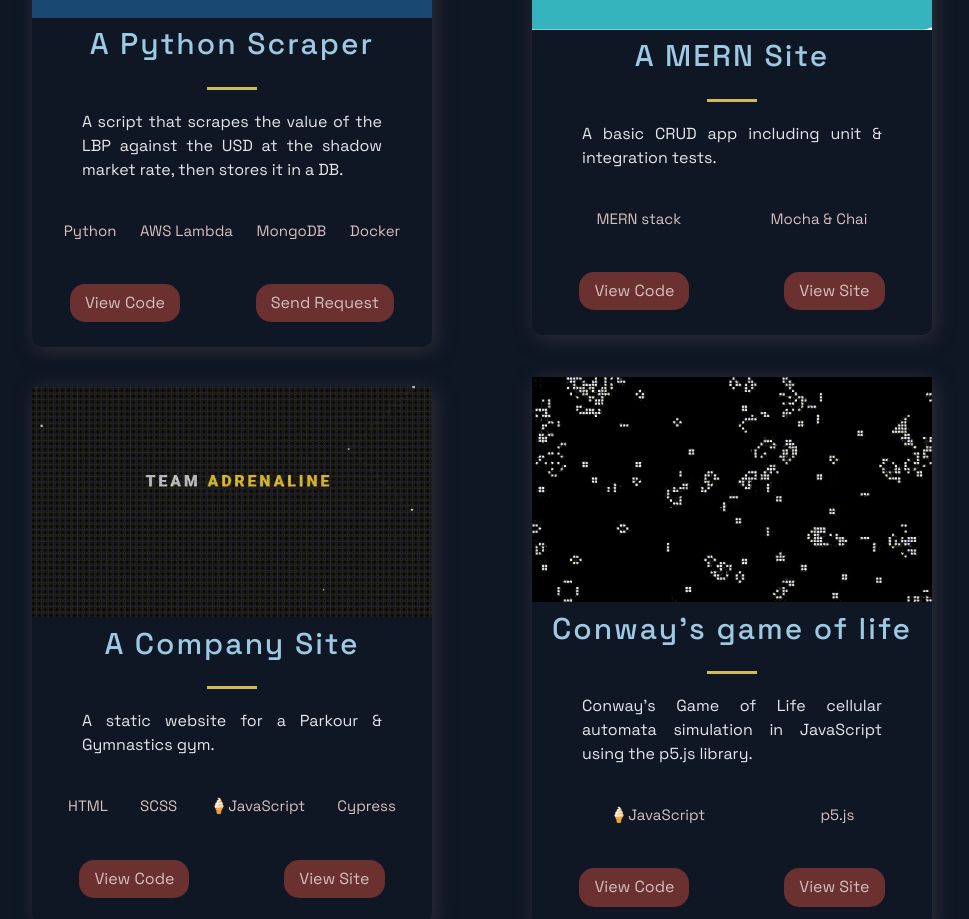
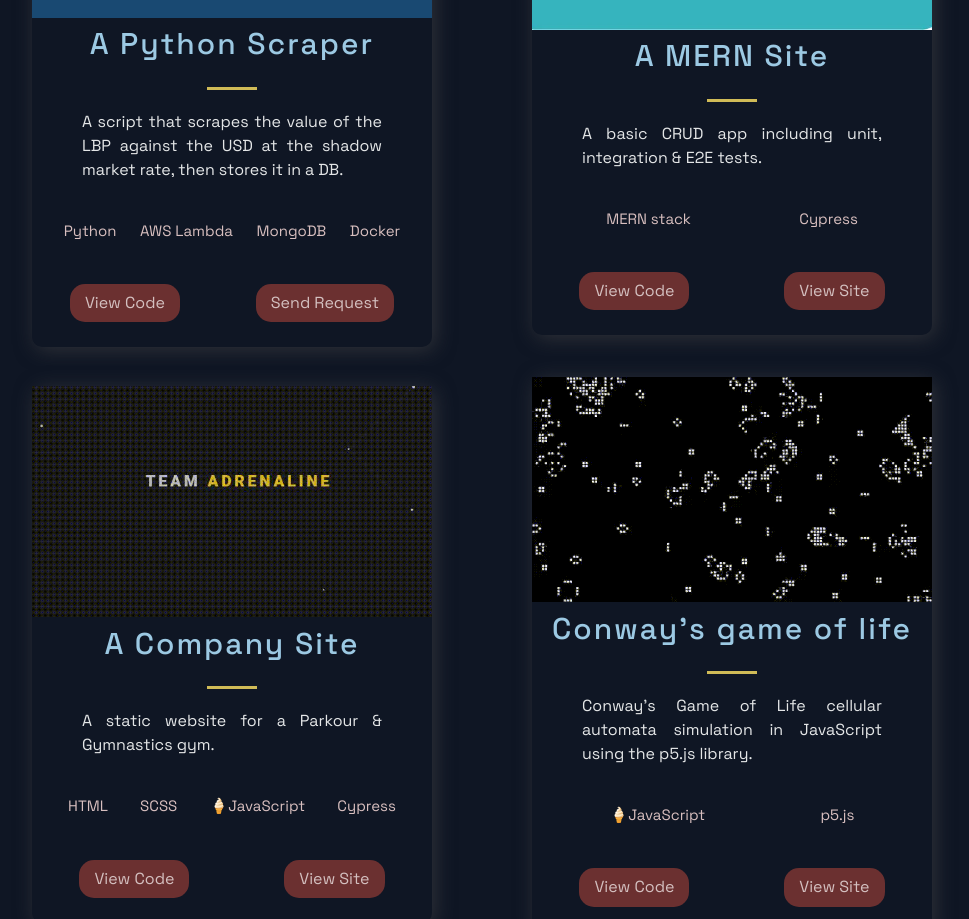
Before and after one commit to zakjanzi/portfolio-website, a Next.js app: page / in a window 1280 px wide. Shown: the part 980-1899 px from the top of the page, without its empty margins (158-1127 px from the left). Built offline with nearby package versions, Linux system fonts and the light colour scheme.

Commit message:
content edits

```diff
--- a/src/constants/constants.js
+++ b/src/constants/constants.js
@@ -10,9 +10,9 @@ export const projects = [
   },
   {
     title: 'A MERN Site',
-    description: "A basic CRUD app including unit & integration tests.",
+    description: "A basic CRUD app including unit, integration & E2E tests.",
       image: '/images/1.webp',
-      tags: ['MERN stack', 'Mocha & Chai'],
+      tags: ['MERN stack', 'Cypress'],
     code: 'https://github.com/zakjanzi/jobify-app',
     live: 'https://zak-jobify.netlify.app/landing',
     id: 0,
```
